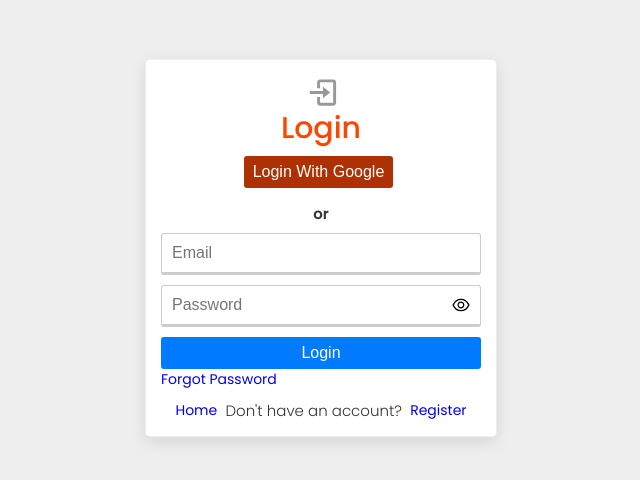
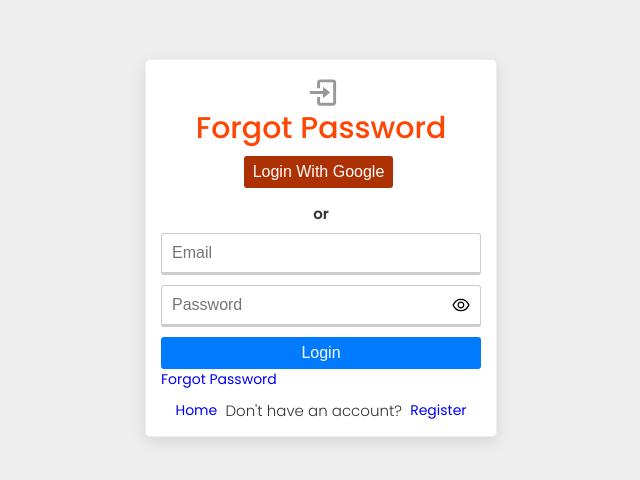
Before and after one commit to omarzouaoui/Frontend-Auth, a React (Create React App) app in the folder frontend/: page /forgot in a window 1280 px wide. Shown: the part 152-632 px from the top of the page, without its empty margins (319-959 px from the left). Built offline with nearby package versions, Linux system fonts and the light colour scheme.

Commit message:
working on forgot password

```diff
--- a/frontend/src/pages/auth/Forgot.js
+++ b/frontend/src/pages/auth/Forgot.js
@@ -28,7 +28,7 @@
             <div className='--flex-center'>
                 <BiLogIn size={35} color="#999" />
             </div>
-            <h2>Login</h2>
+            <h2>Forgot Password</h2>
             <div className='--flex-center'>
                 <button className='--btn --btn-google'>
                     Login With Google
```
